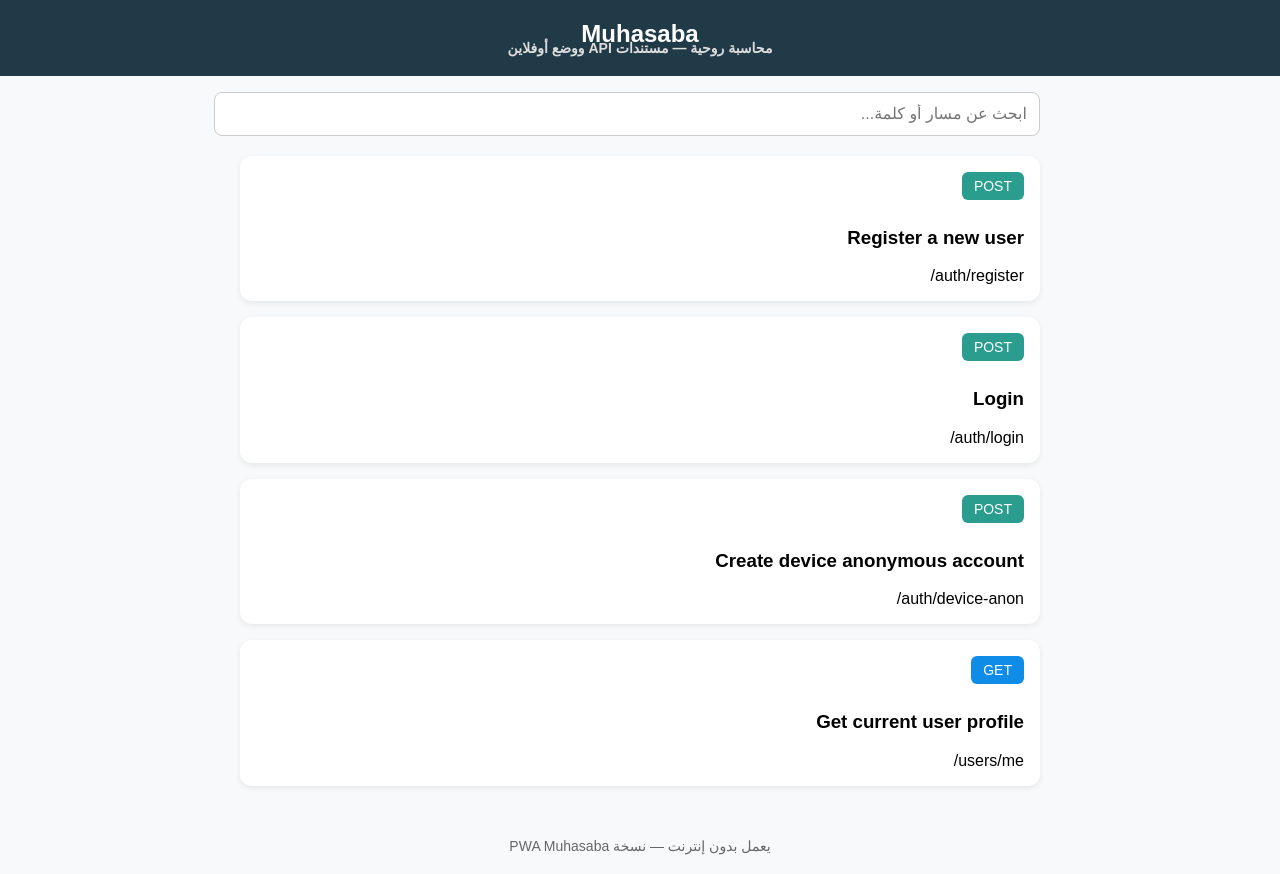
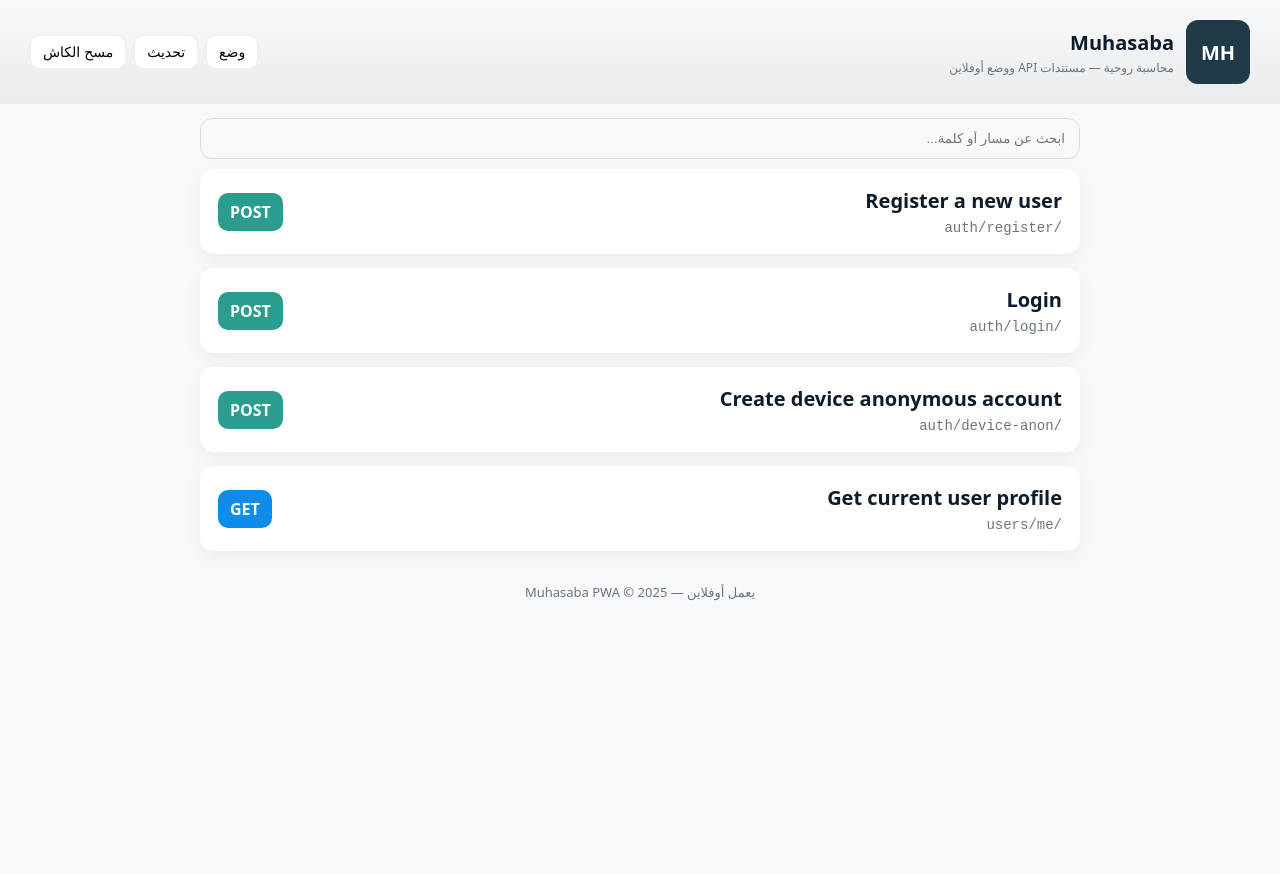
Before and after one commit to survivcore-dot/muhasaba-app, a plain HTML site: page index.html in a window 1280 px wide. After the commit the page ends 800 px from the top, so only its background shows below. Drawn offline with Linux system fonts and the light colour scheme.

Commit message:
Update index.html
upgrade + PWA improvement

```diff
--- a/index.html
+++ b/index.html
@@ -1,155 +1,186 @@
-<!DOCTYPE html>
+<!doctype html>
 <html lang="ar" dir="rtl">
 <head>
-  <meta charset="UTF-8">
-  <meta name="viewport" content="width=device-width, initial-scale=1">
-
+  <meta charset="utf-8" />
+  <meta name="viewport" content="width=device-width,initial-scale=1,viewport-fit=cover" />
   <title>Muhasaba — Offline API Viewer</title>
 
-  <!-- Manifest -->
   <link rel="manifest" href="./manifest.json">
-
-  <!-- Theme color -->
   <meta name="theme-color" content="#213a47">
 
-  <!-- Icons -->
   <link rel="icon" href="./assets/icons/icon-192.svg" type="image/svg+xml">
   <link rel="apple-touch-icon" href="./assets/icons/icon-192.svg">
 
-  <!-- Style (بسيط مدمج داخل الصفحة لتجنب أي مشاكل) -->
   <style>
-    body {
-      margin: 0;
-      font-family: sans-serif;
-      background: #f7f9fa;
-      direction: rtl;
-      text-align: right;
+    :root{
+      --bg:#f7f9fa; --card:#fff; --muted:#6c757d; --accent:#2A9D8F; --accent-2:#0E8CE8; --header:#213a47;
+      --text:#0d1b2a;
     }
+    [data-theme="dark"]{
+      --bg:#0b0f12; --card:#0f1720; --muted:#9aa6b2; --text:#e6eef6; --header:#122b35;
+    }
+    *{box-sizing:border-box}
+    body{margin:0;font-family:system-ui,-apple-system,Segoe UI,Roboto,"Helvetica Neue",Arial; background:var(--bg); color:var(--text); -webkit-font-smoothing:antialiased;}
+    header{background:linear-gradient(0deg, rgba(0,0,0,0.06), rgba(0,0,0,0)); padding:18px 16px 10px; display:flex; align-items:center; gap:12px; justify-content:space-between;}
+    .brand{display:flex; gap:12px; align-items:center}
+    .logo{width:56px;height:56px;border-radius:12px;background:var(--header);display:flex;align-items:center;justify-content:center;color:white;font-weight:700;font-size:18px}
+    h1{margin:0;font-size:20px}
+    .subtitle{font-size:12px;color:var(--muted); margin-top:3px}
+    .controls{display:flex; gap:8px; align-items:center}
+    .btn{background:var(--card); border:1px solid rgba(0,0,0,0.06); padding:8px 12px; border-radius:10px; cursor:pointer; font-size:14px}
+    .btn.primary{background:var(--accent); color:white; border:none}
+    .container{max-width:920px;margin:14px auto;padding:0 14px 60px}
+    .search{margin:10px 0}
+    .search input{width:100%; padding:12px 14px;border-radius:12px;border:1px solid #ddd;background:transparent}
+    .card{background:var(--card);border-radius:14px;padding:18px;margin-bottom:14px;box-shadow:0 6px 18px rgba(2,6,23,0.06); display:flex; justify-content:space-between; align-items:center; gap:12px}
+    .route-info{flex:1}
+    .route-info h3{margin:0 0 6px 0;font-size:20px}
+    .path{font-family:monospace;color:var(--muted);font-size:14px}
+    .badge{padding:8px 12px;border-radius:10px;color:white;font-weight:600}
+    .POST{background:var(--accent)}
+    .GET{background:var(--accent-2)}
+    footer{padding:18px;text-align:center;color:var(--muted);font-size:13px;}
 
-    header {
-      background: #213a47;
-      color: white;
-      padding: 20px;
-      text-align: center;
-      font-size: 24px;
-      font-weight: bold;
-    }
-
-    .subtitle {
-      color: #ddd;
-      font-size: 14px;
-      margin-top: -8px;
-    }
-
-    .container {
-      padding: 16px;
-      max-width: 800px;
-      margin: auto;
-    }
-
-    .search-box input {
-      width: 100%;
-      padding: 12px;
-      border-radius: 8px;
-      border: 1px solid #ccc;
-      font-size: 16px;
-      margin-bottom: 20px;
-    }
-
-    .card {
-      background: white;
-      border-radius: 12px;
-      padding: 16px;
-      margin-bottom: 16px;
-      box-shadow: 0 2px 6px rgba(0,0,0,0.08);
-    }
-
-    .method {
-      display: inline-block;
-      padding: 6px 12px;
-      border-radius: 6px;
-      font-size: 14px;
-      color: white;
-      margin-bottom: 8px;
-    }
-
-    .POST { background: #2A9D8F; }
-    .GET { background: #0E8CE8; }
-
-    footer {
-      text-align: center;
-      font-size: 14px;
-      color: #666;
-      padding: 20px 0;
+    /* small helpers */
+    .tiny{font-size:12px;color:var(--muted)}
+    .row{display:flex;gap:10px;align-items:center}
+    @media (min-width:900px){
+      header{padding:20px 30px}
+      .container{padding:0 20px}
+      .logo{width:64px;height:64px;font-size:20px}
     }
   </style>
 </head>
+<body>
+  <header>
+    <div class="brand">
+      <div class="logo">MH</div>
+      <div>
+        <h1>Muhasaba</h1>
+        <div class="subtitle">محاسبة روحیة — مستندات API ووضع أوفلاين</div>
+      </div>
+    </div>
 
-<body>
-
-<header>
-  Muhasaba
-  <div class="subtitle">محاسبة روحية — مستندات API ووضع أوفلاين</div>
+    <div class="controls">
+      <button id="toggleTheme" class="btn" title="تبديل الوضع">وضع</button>
+      <button id="updateApp" class="btn" title="تحديث التطبيق">تحديث</button>
+      <button id="clearCache" class="btn" title="مسح الكاش">مسح الكاش</button>
+    </div>
   </header>
 
-<div class="container">
-
-  <div class="search-box">
-    <input id="search" type="text" placeholder="ابحث عن مسار أو كلمة..." />
+  <main class="container">
+    <div class="search">
+      <input id="search" placeholder="ابحث عن مسار أو كلمة..." />
     </div>
 
-  <!-- عيّنة من المسارات -->
     <div id="routes">
-
+      <!-- مثال بطاقات: يمكن ان تُنشأ ديناميكياً لاحقاً -->
       <div class="card">
-      <span class="method POST">POST</span>
+        <div class="route-info">
           <h3>Register a new user</h3>
-      <div>auth/register/</div>
+          <div class="path">/auth/register</div>
+        </div>
+        <div><span class="badge POST">POST</span></div>
       </div>
 
       <div class="card">
-      <span class="method POST">POST</span>
+        <div class="route-info">
           <h3>Login</h3>
-      <div>auth/login/</div>
+          <div class="path">/auth/login</div>
+        </div>
+        <div><span class="badge POST">POST</span></div>
       </div>
 
       <div class="card">
-      <span class="method POST">POST</span>
+        <div class="route-info">
           <h3>Create device anonymous account</h3>
-      <div>auth/device-anon/</div>
+          <div class="path">/auth/device-anon</div>
+        </div>
+        <div><span class="badge POST">POST</span></div>
       </div>
 
       <div class="card">
-      <span class="method GET">GET</span>
+        <div class="route-info">
           <h3>Get current user profile</h3>
-      <div>users/me/</div>
+          <div class="path">/users/me</div>
         </div>
-
+        <div><span class="badge GET">GET</span></div>
       </div>
-
     </div>
+  </main>
 
   <footer>
-  يعمل بدون إنترنت — نسخة PWA Muhasaba
+    يعمل أوفلاين — Muhasaba PWA &copy; <span id="yr"></span>
   </footer>
 
-<!-- Service Worker -->
 <script>
-if ('serviceWorker' in navigator) {
-  navigator.serviceWorker.register('./service-worker.js')
-    .then(() => console.log('SW registered'))
-    .catch(err => console.warn('SW failed', err));
+/* Theme toggle */
+const root = document.documentElement;
+const themeBtn = document.getElementById('toggleTheme');
+const saved = localStorage.getItem('muh_theme');
+if(saved) document.documentElement.setAttribute('data-theme', saved);
+themeBtn.addEventListener('click', () => {
+  const cur = document.documentElement.getAttribute('data-theme');
+  const next = cur === 'dark' ? '' : 'dark';
+  if(next) document.documentElement.setAttribute('data-theme', next); else document.documentElement.removeAttribute('data-theme');
+  localStorage.setItem('muh_theme', next);
+});
+
+/* Search */
+document.getElementById('search').addEventListener('input', function(){
+  const q = this.value.trim().toLowerCase();
+  document.querySelectorAll('.card').forEach(card => {
+    card.style.display = card.innerText.toLowerCase().includes(q) ? 'flex' : 'none';
+  });
+});
+
+/* footer year */
+document.getElementById('yr').innerText = new Date().getFullYear();
+
+/* Service Worker registration (relative path) */
+if('serviceWorker' in navigator){
+  navigator.serviceWorker.register('./service-worker.js').then(reg => {
+    console.log('SW registered', reg);
+    // listen for updates
+    reg.addEventListener('updatefound', () => {
+      const nw = reg.installing;
+      nw.addEventListener('statechange', () => {
+        if(nw.state === 'installed') {
+          // new SW available
+          console.log('New SW installed');
         }
-</script>
+      });
+    });
+  }).catch(e => console.warn('SW register failed', e));
+}
 
-<!-- بحث بسيط -->
-<script>
-document.getElementById("search").addEventListener("input", function() {
-  const q = this.value.toLowerCase();
-  document.querySelectorAll(".card").forEach(card => {
-    card.style.display =
-      card.innerText.toLowerCase().includes(q) ? "block" : "none";
+/* Update button - send message to SW to skipWaiting */
+document.getElementById('updateApp').addEventListener('click', async () => {
+  const reg = await navigator.serviceWorker.getRegistration();
+  if(reg && reg.waiting){
+    reg.waiting.postMessage({type:'SKIP_WAITING'});
+    // reload when controller changes
+    navigator.serviceWorker.addEventListener('controllerchange', () => location.reload());
+  } else {
+    // if no waiting SW, force client reload to pick latest
+    location.reload();
+  }
 });
+
+/* Clear cache button - programatic clear (and reload) */
+document.getElementById('clearCache').addEventListener('click', async () => {
+  try {
+    const keys = await caches.keys();
+    await Promise.all(keys.map(k => caches.delete(k)));
+    // unregister SWs
+    const regs = await navigator.serviceWorker.getRegistrations();
+    await Promise.all(regs.map(r => r.unregister()));
+    alert('تم مسح الكاش وإلغاء تسجيل Service Worker. ستُعاد تحميل الصفحة.');
+    location.reload(true);
+  } catch(e){
+    alert('حدث خطأ أثناء مسح الكاش.');
+    console.error(e);
+  }
 });
 </script>
 
```
Lines whose indentation alone changed are shown as unchanged.
